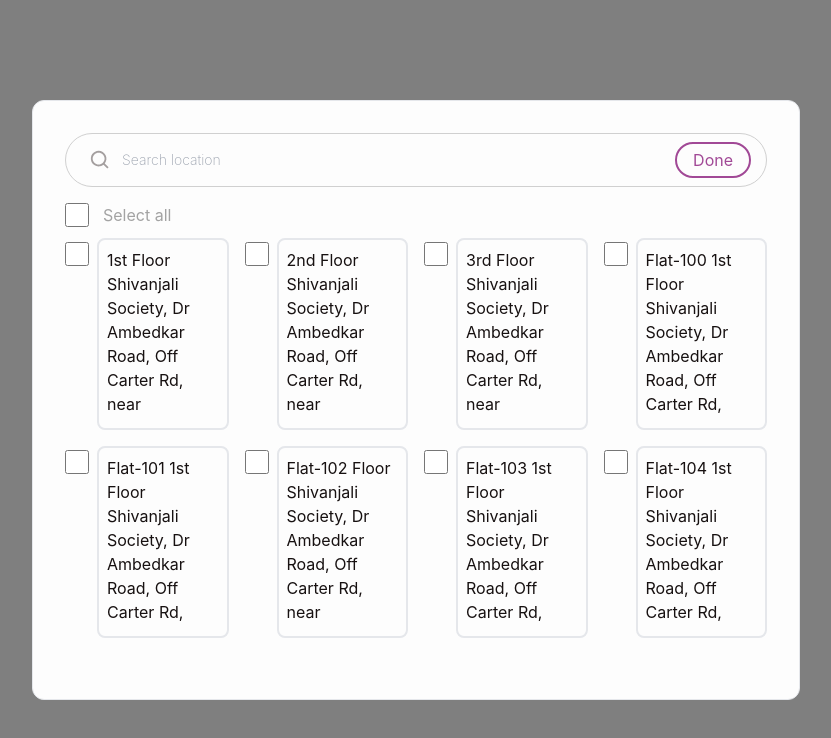
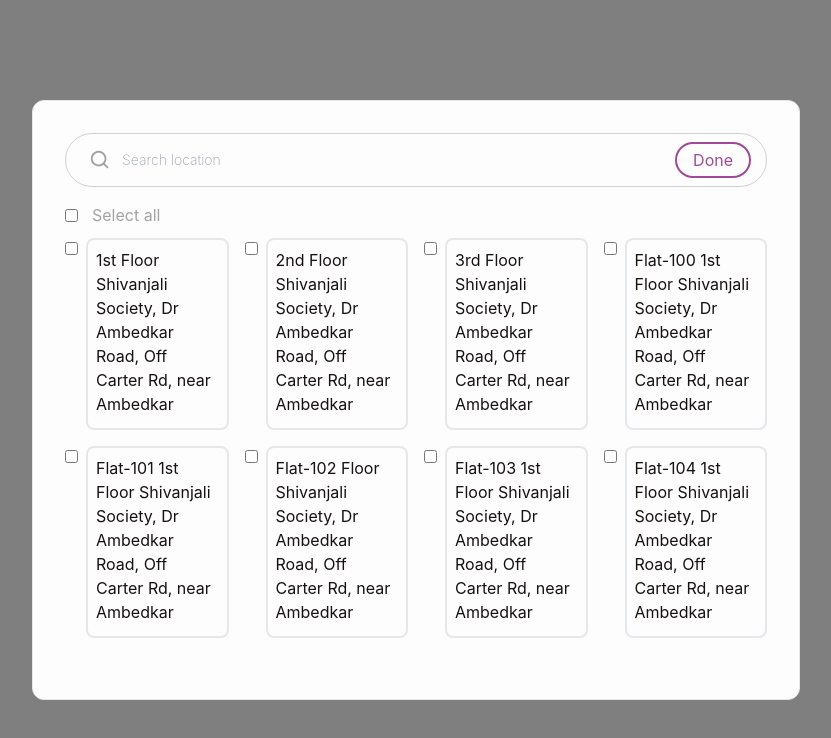
Before and after one commit to karan-bhanushali-circolife/Circolife-B2B-Dashboard-Analytics, a React (Create React App) app in the folder myapp/: page /AddressPopup in a window 1280 px wide. Shown: the top 738 px of the page, without its empty margins (224-1055 px from the left). Built offline with nearby package versions, Linux system fonts and the light colour scheme.

Commit message:
fixed-container-size

```diff
--- a/myapp/src/components/AddressPopup.js
+++ b/myapp/src/components/AddressPopup.js
@@ -158,18 +158,21 @@ const AddressPopup = ({
           </button>
         </div>
         <div className="flex flex-row my-[1.60%] gap-16">
-          <div className="flex flex-row gap-3.5">
+          <div className="flex gap-3.5 items-center">
             <input
               type="checkbox"
               id="selectAllCheckbox"
               name="selectAllCheckbox"
-              className="w-6 h-6 rounded-none border"
+              className="w-[13px] h-[13px] rounded-none border bg-primary"
               checked={selectAll}
               onChange={handleSelectAll}
             />
-            <p for="myCheckbox" className="text-neutral-400 text-base">
+            <label
+              htmlFor="selectAllCheckbox"
+              className="text-neutral-400 text-base"
+            >
               Select all
-            </p>
+            </label>
           </div>
         </div>
         {/* <div className="grid grid-cols-4 gap-4 p-4"> */}
@@ -184,10 +187,11 @@ const AddressPopup = ({
                 type="checkbox"
                 id={`checkbox-${address.id}`}
                 name={`checkbox-${address.id}`}
-                className="w-6 h-6 mt-1 rounded-none flex-shrink-0"
+                className="w-[13px] h-[13px] mt-1 rounded-none flex-shrink-0 bg-primary"
                 checked={selectedAddresses[address.id] || false}
                 onChange={() => handleAddressSelect(address.id)}
               />
+
               <div className="border-2 p-2 rounded-lg bg-background w-full h-48 overflow-hidden flex flex-col">
                 <p className="text-base text-servicetext font-normal text-left flex-grow overflow-hidden">
                   {address.userAddress || address.userAddresses}
--- a/myapp/src/components/Analytics.js
+++ b/myapp/src/components/Analytics.js
@@ -496,8 +496,8 @@ const Analytics = () => {
           </div>
           <div className="flex mt-3 justify-between">
             <div className="w-full md:w-4/5 lg:w-4/6">
-              <div className="flex flex-wrap justify-start items-center text-left border border-custombordercolor rounded-customBorderRounded p-4 md:p-4">
-                <div className="flex flex-wrap items-center justify-between w-full gap-2 md:gap-4">
+              <div className="flex flex-col h-full border border-custombordercolor rounded-customBorderRounded p-4">
+                <div className="flex flex-wrap items-center justify-between w-full gap-2 md:gap-4 flex-grow">
                   {["Today", "7 Days", "14 Days", "1 Month", "3 Months"].map(
                     (range) => (
                       <button
@@ -552,8 +552,12 @@ const Analytics = () => {
               </div>
             </div>
             <div ref={dropdownRef} className="relative w-1/4">
+              {/* <div
+                className="flex justify-between border-custombordercolor rounded-customBorderRounded border py-4 px-4 items-center cursor-pointer"
+                onClick={handleButtonClickedPopupOpen}
+              > */}
               <div
-                className="flex justify-between border-custombordercolor rounded-customBorderRounded border py-4 px-4 items-center cursor-pointer"
+                className="flex items-center border border-custombordercolor rounded-customBorderRounded p-4 h-full cursor-pointer"
                 onClick={handleButtonClickedPopupOpen}
               >
                 <p className="text-base from-neutral-400 font-normal">
```
